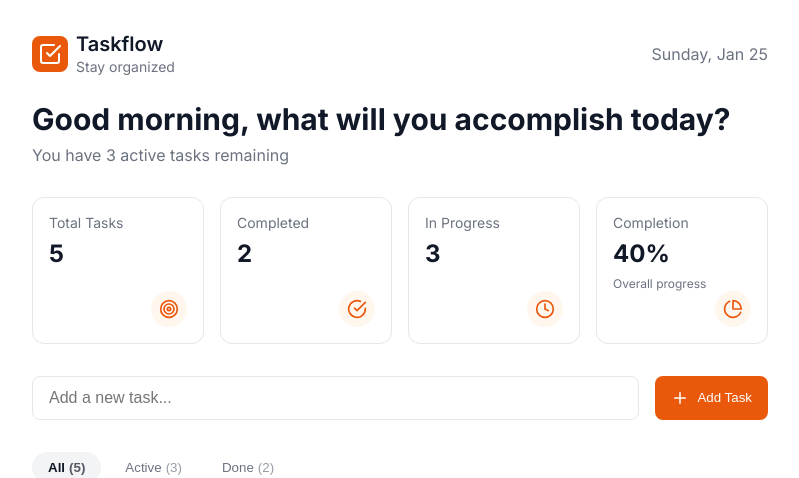
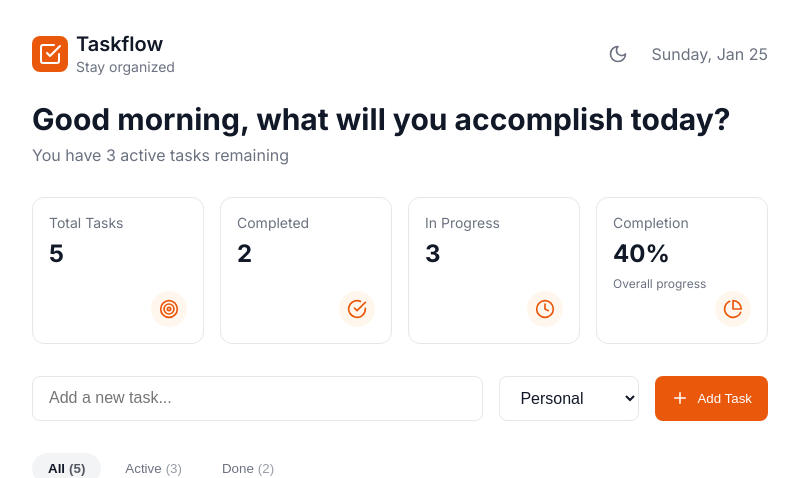
Before and after one commit to VRMX2/Todo-App-By-VRMX, a React app: page / in a window 1280 px wide. Shown: the top 478 px of the page, without its empty margins (240-1039 px from the left). Built offline with nearby package versions, Linux system fonts and the light colour scheme; the HTML template or start-up script is replaced by a standard one.

Commit message:
new commit

```diff
--- a/src/App.jsx
+++ b/src/App.jsx
@@ -1,11 +1,31 @@
 import { useState, useEffect } from 'react'
-import { CheckSquare } from 'lucide-react';
+import { Sun, Moon, CheckSquare } from 'lucide-react';
 import Dashboard from './components/Dashboard';
 import TaskInput from './components/TaskInput';
 import TaskList from './components/TaskList';
 import './index.css'
 
 function App() {
+    const [theme, setTheme] = useState(() => {
+        if (typeof window !== 'undefined') {
+            return localStorage.getItem('theme') || 'light';
+        }
+        return 'light';
+    });
+
+    useEffect(() => {
+        if (theme === 'dark') {
+            document.documentElement.classList.add('dark');
+        } else {
+            document.documentElement.classList.remove('dark');
+        }
+        localStorage.setItem('theme', theme);
+    }, [theme]);
+
+    const toggleTheme = () => {
+        setTheme(prev => prev === 'light' ? 'dark' : 'light');
+    };
+
     const [tasks, setTasks] = useState([
         { id: 1, text: 'Review project proposal', category: 'Work', completed: false },
         { id: 2, text: 'Schedule team meeting', category: 'Work', completed: true },
@@ -14,11 +34,11 @@ function App() {
         { id: 5, text: 'Call mom', category: 'Personal', completed: true },
     ]);
 
-    const addTask = (text) => {
+    const addTask = (text, category) => {
         const newTask = {
             id: Date.now(),
             text,
-            category: 'Personal', // Default category for now
+            category,
             completed: false,
         };
         setTasks([newTask, ...tasks]);
@@ -50,7 +70,17 @@ function App() {
                         <span style={{ fontSize: '0.875rem', color: '#6b7280' }}>Stay organized</span>
                     </div>
                 </div>
-                <div style={{ color: '#6b7280' }}>{dateStr}</div>
+                <div className="flex items-center gap-4">
+                    <button
+                        onClick={toggleTheme}
+                        className="btn"
+                        style={{ padding: '0.5rem', background: 'transparent', color: 'var(--text-muted)' }}
+                        aria-label="Toggle theme"
+                    >
+                        {theme === 'light' ? <Moon size={20} /> : <Sun size={20} />}
+                    </button>
+                    <div style={{ color: '#6b7280' }}>{dateStr}</div>
+                </div>
             </header>
 
             <section className="mb-4">
--- a/src/components/TaskInput.jsx
+++ b/src/components/TaskInput.jsx
@@ -3,12 +3,15 @@ import { Plus } from 'lucide-react';
 
 export default function TaskInput({ onAdd }) {
     const [text, setText] = useState('');
+    const [category, setCategory] = useState('Personal');
 
     const handleSubmit = (e) => {
         e.preventDefault();
         if (text.trim()) {
-            onAdd(text);
+            onAdd(text, category);
             setText('');
+            // Keep last category or reset? Let's keep it user preference, or reset. Resetting might be cleaner.
+            // setCategory('Personal');
         }
     };
 
@@ -21,6 +24,15 @@ export default function TaskInput({ onAdd }) {
                 value={text}
                 onChange={(e) => setText(e.target.value)}
             />
+            <select
+                value={category}
+                onChange={(e) => setCategory(e.target.value)}
+                className="task-input"
+                style={{ flex: '0 0 auto', width: '140px', cursor: 'pointer' }}
+            >
+                <option value="Personal">Personal</option>
+                <option value="Work">Work</option>
+            </select>
             <button type="submit" className="btn btn-primary">
                 <Plus size={18} style={{ marginRight: '0.5rem' }} />
                 Add Task
--- a/src/index.css
+++ b/src/index.css
@@ -23,6 +23,21 @@
     --radius-md: 0.5rem;
     --radius-lg: 0.75rem;
     --radius-full: 9999px;
+}
+
+:root[class="dark"] {
+    --bg-color: #111827;
+    /* Gray-900 */
+    --text-main: #f9fafb;
+    /* Gray-50 */
+    --text-muted: #9ca3af;
+    /* Gray-400 */
+    --border-color: #374151;
+    /* Gray-700 */
+    --card-bg: #1f2937;
+    /* Gray-800 */
+    --light-orange: #7c2d12;
+    /* Orange-900 */
 }
 
 * {
@@ -166,14 +181,7 @@ p {
     margin-bottom: 2rem;
 }
 
-.task-input {
-    flex: 1;
-    padding: 0.75rem 1rem;
-    border: 1px solid var(--border-color);
-    border-radius: var(--radius-md);
-    font-size: 1rem;
-    outline: none;
-}
+/* combined with below */
 
 .task-input:focus {
     border-color: var(--primary);
@@ -217,9 +225,19 @@ p {
     padding: 1rem;
     border: 1px solid var(--border-color);
     border-radius: var(--radius-lg);
-    /* More rounded as per screenshot */
-    background: white;
+    background: var(--card-bg);
     transition: all 0.2s;
+}
+
+.task-input {
+    flex: 1;
+    padding: 0.75rem 1rem;
+    border: 1px solid var(--border-color);
+    border-radius: var(--radius-md);
+    font-size: 1rem;
+    outline: none;
+    background-color: var(--card-bg);
+    color: var(--text-main);
 }
 
 .task-item:hover {
```
